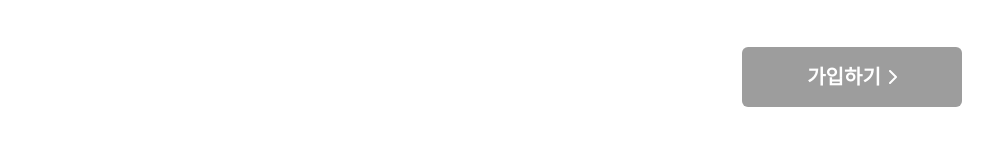
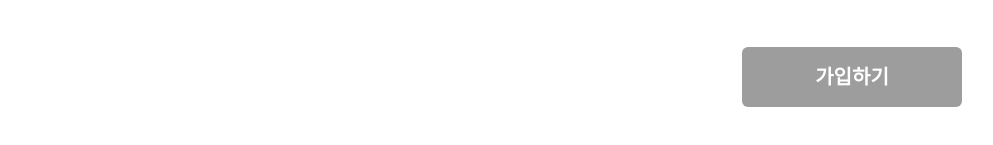
Before and after one commit to D-ingle/frontend, a Next.js app: page /signup in a window 1280 px wide. Shown: the part 1206-1351 px from the top of the page, without its empty margins (143-1136 px from the left). Built offline with nearby package versions, Linux system fonts and the light colour scheme; a web font is replaced by a local one.

Commit message:
fix:회원가입 페이지 피드백 수정(svg 간격 / 가입하기 버튼 svg제거)

```diff
--- a/app/components/signup/SignupForm.tsx
+++ b/app/components/signup/SignupForm.tsx
@@ -174,7 +174,7 @@
                   <option value="nate.com">nate.com</option>
                   <option value="yahoo.co.kr">yahoo.co.kr</option>
                 </select>
-                <div className="absolute right-4 top-1/2 -translate-y-1/2 pointer-events-none">
+                <div className="absolute right-[-20] top-1/2 -translate-y-1/2 pointer-events-none">
                   <svg
                     width="12"
                     height="8"
@@ -235,21 +235,6 @@
           }`}
         >
           가입하기
-          <svg
-            width="8"
-            height="14"
-            viewBox="0 0 8 14"
-            fill="none"
-            xmlns="http://www.w3.org/2000/svg"
-          >
-            <path
-              d="M1 1L7 7L1 13"
-              stroke="white"
-              strokeWidth="2"
-              strokeLinecap="round"
-              strokeLinejoin="round"
-            />
-          </svg>
         </button>
       </form>
     </FormProvider>
```
